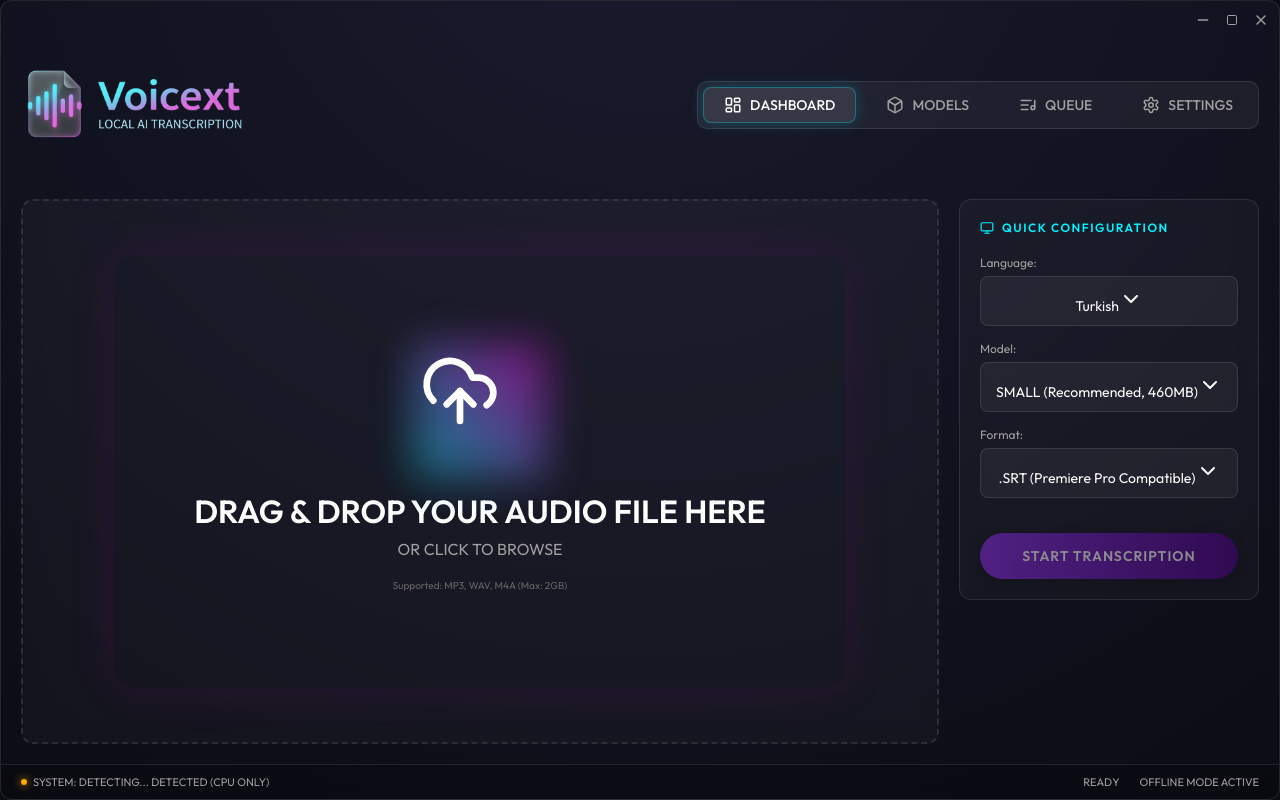
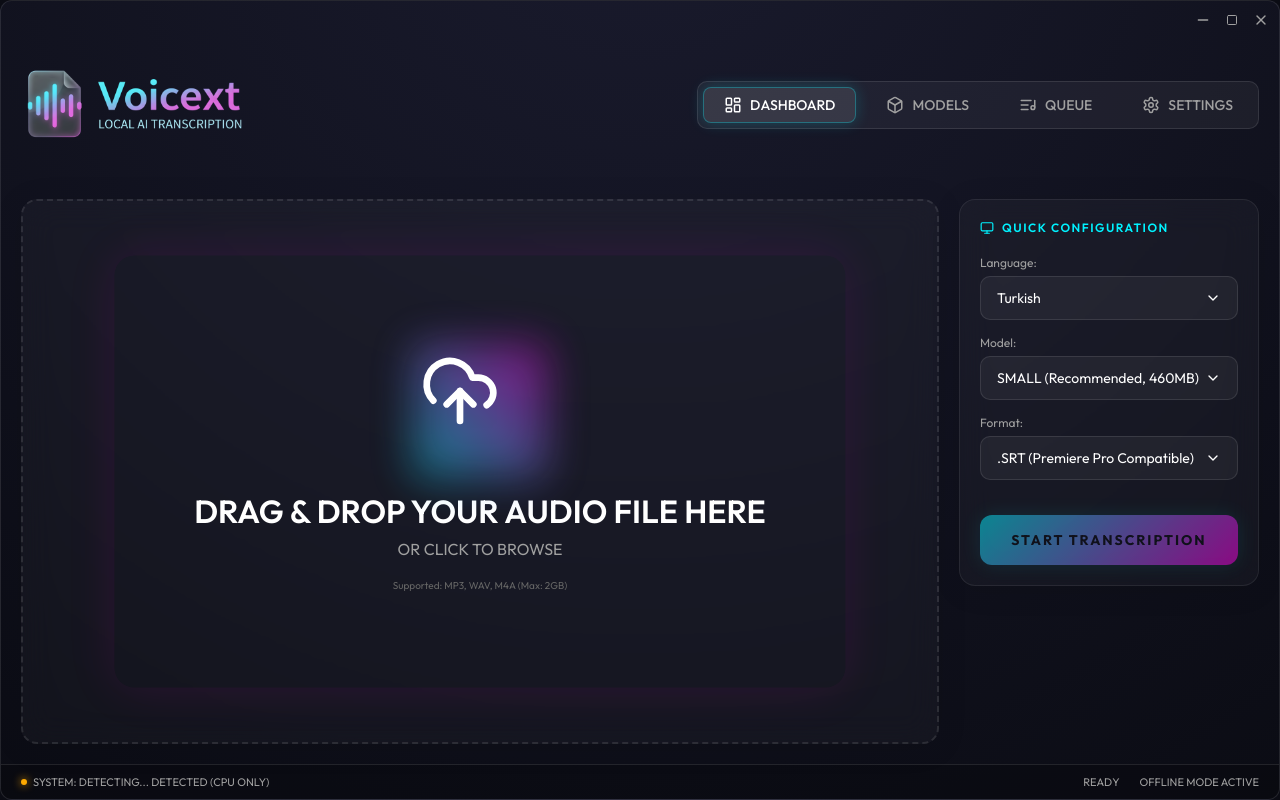
Before and after one commit to umitunc/voicext, a React (Vite) app in the folder src/renderer/: page / in a window 1280 px wide. Built offline with nearby package versions, Linux system fonts and the light colour scheme.

Commit message:
feat: implement CustomSelect component and add global application styles

```diff
--- a/src/renderer/src/components/CustomSelect.jsx
+++ b/src/renderer/src/components/CustomSelect.jsx
@@ -10,11 +10,9 @@ export default function CustomSelect({ value, onChange, options, label }) {
       {label && <label>{label}</label>}
       <Listbox value={value} onChange={onChange}>
         <div className="relative mt-1">
-          <Listbox.Button className="select-custom text-left flex justify-between items-center w-full">
+          <Listbox.Button className="select-custom text-left w-full">
             <span className="block truncate">{selectedOption.name}</span>
-            <span className="pointer-events-none">
-              <ChevronDown className="h-4 w-4 text-muted" aria-hidden="true" />
-            </span>
+            <ChevronDown className="h-4 w-4 text-muted pointer-events-none" aria-hidden="true" />
           </Listbox.Button>
           <Transition
             as={Fragment}
@@ -22,7 +20,7 @@ export default function CustomSelect({ value, onChange, options, label }) {
             leaveFrom="opacity-100"
             leaveTo="opacity-0"
           >
-            <Listbox.Options className="absolute z-50 mt-1 max-height-60 w-full overflow-auto rounded-md bg-dark-glass py-1 text-base shadow-lg ring-1 ring-white/10 focus:outline-none sm:text-sm backdrop-blur-xl border border-white/10">
+            <Listbox.Options className="absolute z-50 mt-1 max-height-60 w-full overflow-auto bg-dark-glass py-1 focus:outline-none shadow-lg">
               {options.map((option) => (
                 <Listbox.Option
                   key={option.id}
@@ -33,7 +31,7 @@ export default function CustomSelect({ value, onChange, options, label }) {
                   }
                   value={option.id}
                 >
-                  {({ selected, active }) => (
+                  {({ selected }) => (
                     <>
                       <span className={`block truncate ${selected ? 'font-medium' : 'font-normal'}`}>
                         {option.name}
--- a/src/renderer/src/index.css
+++ b/src/renderer/src/index.css
@@ -43,10 +43,12 @@ body {
 
 /* Glassmorphism utility */
 .glass {
-  background: var(--panel-bg);
-  backdrop-filter: blur(12px);
-  border: 1px solid var(--glass-border);
-  border-radius: 12px;
+  background: rgba(255, 255, 255, 0.03);
+  backdrop-filter: blur(16px);
+  -webkit-backdrop-filter: blur(16px);
+  border: 1px solid rgba(255, 255, 255, 0.08);
+  border-radius: 16px;
+  box-shadow: 0 4px 30px rgba(0, 0, 0, 0.1);
 }
 
 /* Custom Titlebar */
@@ -268,39 +270,52 @@ body {
   width: 100%;
   background: rgba(255, 255, 255, 0.05);
   border: 1px solid var(--glass-border);
-  border-radius: 8px;
-  padding: 10px 12px;
+  border-radius: 10px;
+  padding: 12px 16px;
   color: var(--text-main);
   font-size: 14px;
   outline: none;
   cursor: pointer;
-  transition: border-color 0.2s;
+  transition: all 0.3s cubic-bezier(0.4, 0, 0.2, 1);
+  display: flex;
+  align-items: center;
+  justify-content: space-between;
+}
+
+.select-custom:hover {
+  background: rgba(255, 255, 255, 0.08);
+  border-color: rgba(0, 242, 255, 0.3);
 }
 
 .select-custom:focus {
   border-color: var(--primary-cyan);
+  box-shadow: 0 0 0 2px rgba(0, 242, 255, 0.1);
 }
 
 .btn-primary {
   width: 100%;
-  padding: 14px;
-  border-radius: 30px;
+  padding: 16px;
+  border-radius: 12px;
   border: none;
-  background: linear-gradient(90deg, #8a2be2, #4b0082);
-  color: white;
-  font-weight: 600;
+  background: linear-gradient(135deg, var(--primary-cyan), var(--primary-magenta));
+  color: #0b0c14;
+  font-weight: 700;
   font-size: 14px;
   text-transform: uppercase;
-  letter-spacing: 1px;
+  letter-spacing: 2px;
   cursor: pointer;
-  transition: all 0.3s;
-  box-shadow: 0 4px 15px rgba(0, 0, 0, 0.3);
+  transition: all 0.4s cubic-bezier(0.175, 0.885, 0.32, 1.275);
+  box-shadow: 0 0 20px rgba(0, 242, 255, 0.2);
 }
 
 .btn-primary:hover {
-  transform: translateY(-2px);
-  box-shadow: 0 6px 20px rgba(138, 43, 226, 0.4);
-  filter: brightness(1.2);
+  transform: translateY(-3px) scale(1.02);
+  box-shadow: 0 10px 25px rgba(255, 0, 229, 0.4);
+  filter: brightness(1.1);
+}
+
+.btn-primary:active {
+  transform: translateY(-1px) scale(0.98);
 }
 
 /* Status Bar */
@@ -333,26 +348,40 @@ body {
 /* Custom Select Styles */
 .relative { position: relative; }
 .absolute { position: absolute; }
+.inset-y-0 { top: 0; bottom: 0; }
+.left-0 { left: 0; }
+.right-0 { right: 0; }
 .z-50 { z-index: 50; }
 .mt-1 { margin-top: 4px; }
 .w-full { width: 100%; }
+.flex { display: flex; }
+.items-center { align-items: center; }
+.justify-between { justify-content: space-between; }
+.text-left { text-align: left; }
 .truncate { overflow: hidden; text-overflow: ellipsis; white-space: nowrap; }
+.block { display: block; }
+.h-4 { height: 16px; }
+.w-4 { width: 16px; }
 
 .bg-dark-glass {
-  background: rgba(15, 15, 25, 0.9);
+  background: rgba(15, 15, 25, 0.95);
   backdrop-filter: blur(20px);
   -webkit-backdrop-filter: blur(20px);
-  border: 1px solid rgba(255, 255, 255, 0.1);
-  border-radius: 10px;
-  box-shadow: 0 10px 30px rgba(0, 0, 0, 0.5);
+  border: 1px solid rgba(255, 255, 255, 0.15);
+  border-radius: 12px;
+  box-shadow: 0 10px 40px rgba(0, 0, 0, 0.6);
+  overflow: hidden;
 }
 
 .max-height-60 { max-height: 240px; }
+.overflow-auto { overflow: auto; }
+.rounded-md { border-radius: 8px; }
+.shadow-lg { box-shadow: 0 10px 15px -3px rgba(0, 0, 0, 0.1), 0 4px 6px -2px rgba(0, 0, 0, 0.05); }
 .py-1 { padding-top: 4px; padding-bottom: 4px; }
 .py-2 { padding-top: 8px; padding-bottom: 8px; }
+.pl-3 { padding-left: 12px; }
 .pl-10 { padding-left: 40px; }
 .pr-4 { padding-right: 16px; }
-.pl-3 { padding-left: 12px; }
 
 .select-none { user-select: none; }
 .cursor-default { cursor: default; }
@@ -360,6 +389,22 @@ body {
 .font-medium { font-weight: 500; }
 
 .text-primary-cyan { color: var(--primary-cyan); }
+.text-white { color: #ffffff; }
+
+/* Scrollbar styling for dropdown */
+.bg-dark-glass::-webkit-scrollbar {
+  width: 6px;
+}
+.bg-dark-glass::-webkit-scrollbar-track {
+  background: transparent;
+}
+.bg-dark-glass::-webkit-scrollbar-thumb {
+  background: rgba(255, 255, 255, 0.1);
+  border-radius: 10px;
+}
+.bg-dark-glass::-webkit-scrollbar-thumb:hover {
+  background: rgba(255, 255, 255, 0.2);
+}
 
 /* Animation for select dropdown */
 .transition { transition-property: opacity, transform; }
```
